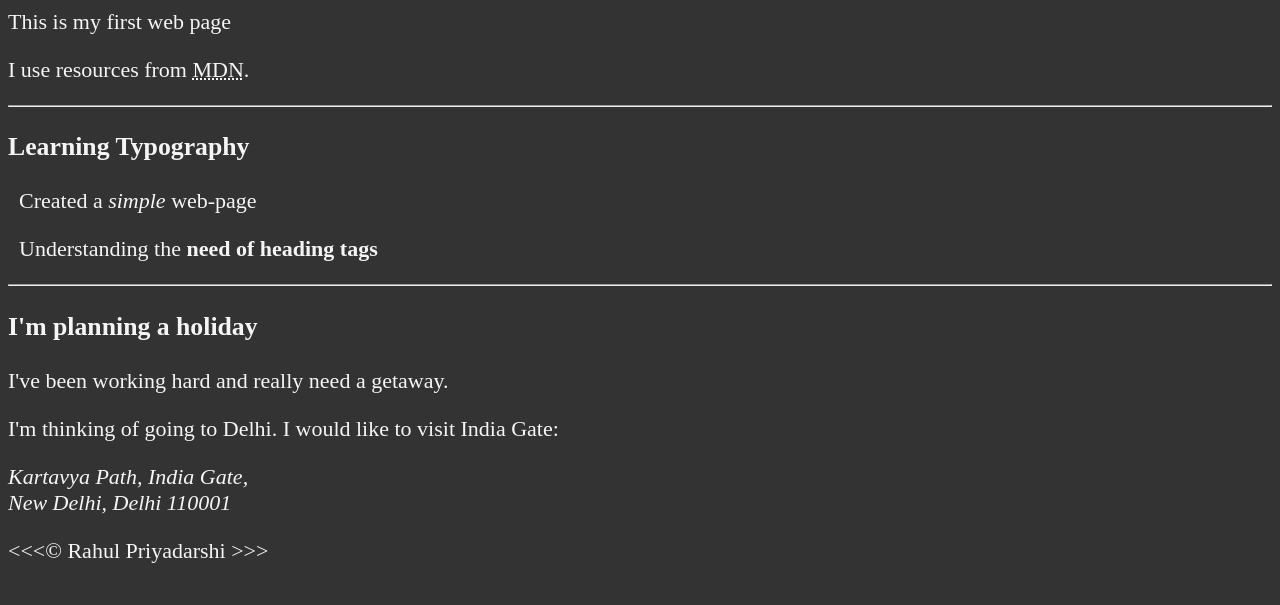
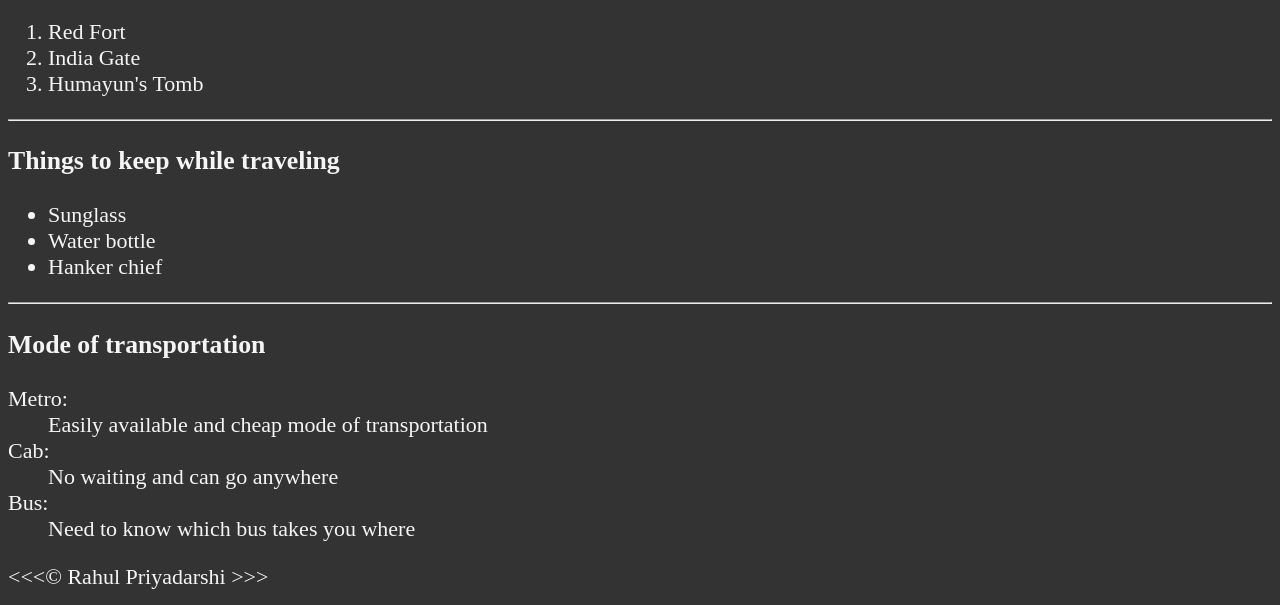
Before and after one commit to priyadarshi001/HTML-refresher, a plain HTML site: page index.html in a window 1280 px wide. Shown: the part 195-800 px from the top of the page. Drawn offline with Linux system fonts and the light colour scheme.

Commit message:
Learning Lists

```diff
--- a/index.html
+++ b/index.html
@@ -1,52 +1,51 @@
 <!DOCTYPE html>
 <html lang="en">
   <head>
- <meta charset="UTF-8">
- <meta name="author" content="Rahul Priyadarshi">
- <meta name="description" content="This is the beginning of learning how to write HTML for a web-page.">
+    <meta charset="UTF-8" />
+    <meta name="author" content="Rahul Priyadarshi" />
+    <meta
+      name="description"
+      content="This is the beginning of learning how to write HTML for a web-page."
+    />
     <title>My First Web Page</title>
- <link rel="icon" href="html5.png" type="image/x-icon">
- <link rel="stylesheet" href="main.css">
+    <link rel="icon" href="html5.png" type="image/x-icon" />
+    <link rel="stylesheet" href="main.css" />
   </head>
   <body>
     <h1>Hello world</h1>
+    <!-- OL -->
+    <h3>Planning my vacation for Delhi</h3>
+    <p>Places to visit</p>
+    <ol>
+        <li>Red Fort</li>
+        <li>India Gate</li>
+        <li>Humayun's Tomb</li>
+    </ol>
+    <hr />
+    <!-- OL -->
+    <h3>Things to keep while traveling</h3>
+    <ul>
+        <li>Sunglass</li>
+        <li>Water bottle</li>
+        <li>Hanker chief</li>
+    </ul>
     <hr>
- <h2>Beginning of learning HTML</h2>
- <p>This is my first web page</p>
- <p>I use resources from <abbr title="Mozilla Developer Network"> MDN</abbr>.</p>
- <hr>
- <h3>Learning Typography</h3>
- <p>&nbsp;&nbsp;Created a <em> simple </em> web-page</p>
- <p>&nbsp;&nbsp;Understanding the <strong> need of heading tags</strong></p>
- <hr>
- <h3>I'm planning a holiday</h3>
- <p>I've been working hard and really need a getaway.</p>
- <p>I'm thinking of going to Delhi. I would like to visit India Gate:
-  <address>
-   Kartavya Path, India Gate, <br>
-   New Delhi, Delhi 110001
-  </address>
- </p>
-
+    <!-- Description List: dl
+        Description Title: dt
+        Description Definition: dd-->
+    <h3>Mode of transportation</h3>
+    <dl>
+        <dt>Metro:</dt>
+        <dd>Easily available and cheap mode of transportation</dd>
+        <dt>Cab:</dt>
+        <dd>No waiting and can go anywhere</dd>
+        <dt>Bus:</dt>
+        <dd>Need to know which bus takes you where</dd>
+    </dl>
     &lt;&lt;&lt;&copy; Rahul Priyadarshi &gt;&gt;&gt;
   </body>
 </html>
 
-
 <!-- Learnings:
-       1. meta tags: name & content attributes
-       2. How to add logo icon to title bar
-       3. <em> and <strong> tags
-       4. <abbr> == not read by screen reader, so don't include important stuff
-       5. <address> == automatically italicized
-       6. Using HTML entity:
-           &nbsp; == for adding a single whitespace
-           &tl; == <
-           &gt; == >
-           &copy; == copyright symbol
-       7. Normal comments are not visible to dev tools {f12 keyboard} ==> But visible to source code is seen using ctrl+U
-       8. ctrl+D ==> to select similar contents like select one p tag and use the shortcut to select another similar p tag.
-
-
-
+       1. Description List== a new type of List==> Different type of appearance
 -->
```
Lines whose indentation alone changed are shown as unchanged.
